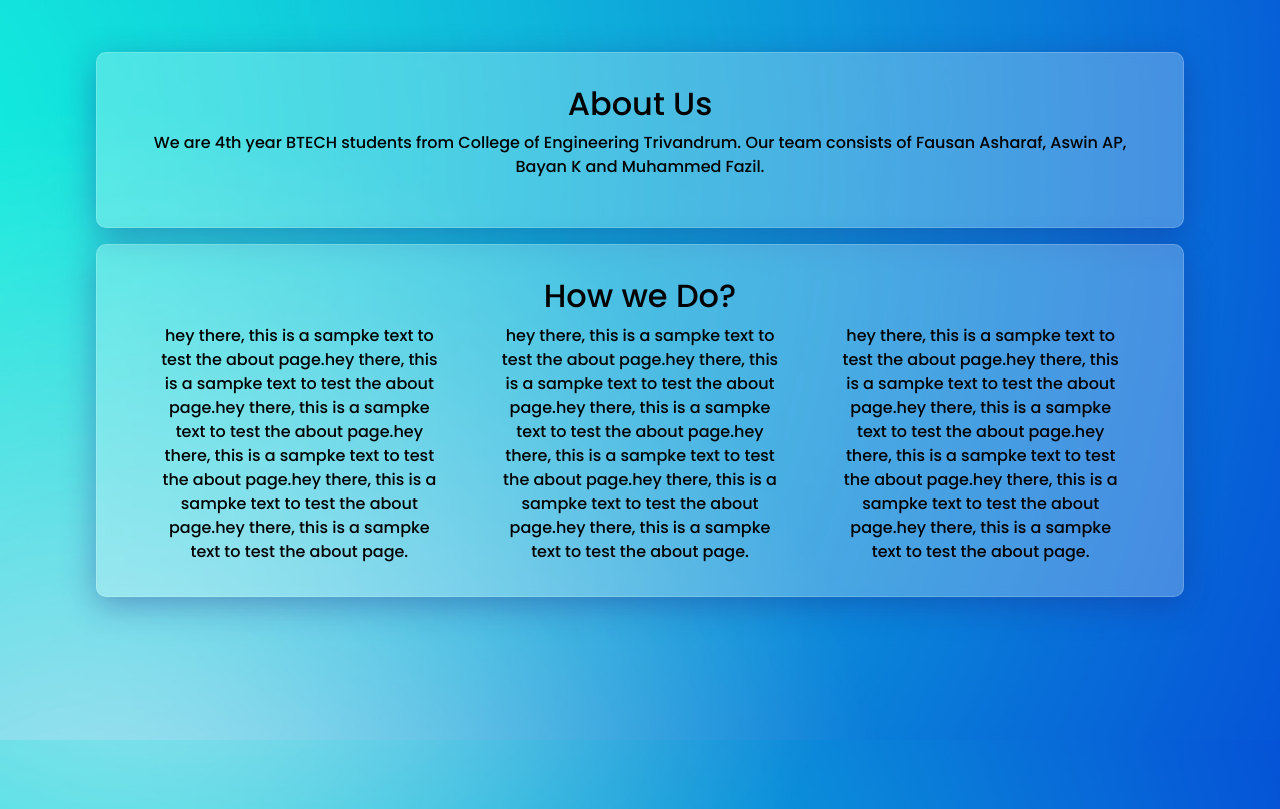
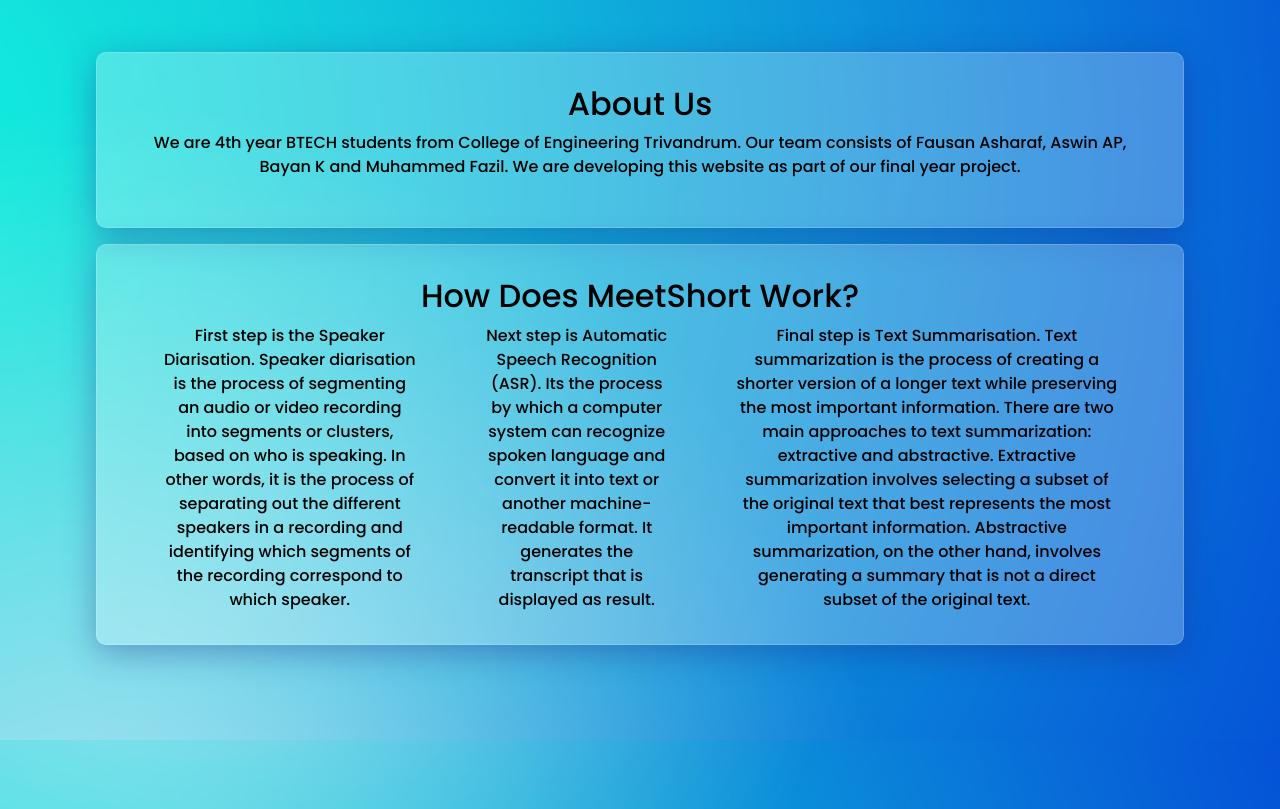
Before and after one commit to aswinap13/MeetShort, a React (Create React App) app: page / in a window 1280 px wide. Shown: the part 860-1669 px from the top of the page. Built offline with nearby package versions, Linux system fonts and the light colour scheme; the HTML template or start-up script is replaced by a standard one.

Commit message:
Added content

```diff
--- a/src/pages/About.js
+++ b/src/pages/About.js
@@ -4,7 +4,7 @@
   return (
     <div className='aboutus'>
       <h2>About Us</h2>
-      <p>We are 4th year BTECH students from College of Engineering Trivandrum. Our team consists of Fausan Asharaf, Aswin AP, Bayan K and Muhammed Fazil.</p>
+      <p>We are 4th year BTECH students from College of Engineering Trivandrum. Our team consists of Fausan Asharaf, Aswin AP, Bayan K and Muhammed Fazil. We are developing this website as part of our final year project.</p>
     </div>
   )
 }
--- a/src/pages/HomePage.jsx
+++ b/src/pages/HomePage.jsx
@@ -14,7 +14,7 @@
       <NavigationBar/>
         <div className="meetshort">
             <h1>Meeting Summarizer</h1>
-            <p>Summarize you meetings in one click. Just provide the audio of your meeting. Then wait and watch the magic.</p>
+            <p>Summarize you meetings in one click. Just provide the audio of your meeting and number of speakers (optional). Then wait and watch the magic. You can get transcript and 2 types of summaries from the audio.</p>
             <button className='btn-start' onClick={() => setVisible(!visible)}>Get Started<i class='fas fa-angle-double-right'></i></button>
         </div>
         {!visible && <Upload setVisible={setVisible} visible={visible} setEsummary={setEsummary} setTranscript={setTranscript}/>}
--- a/src/pages/How.js
+++ b/src/pages/How.js
@@ -4,23 +4,15 @@
 function how() {
   return (
     <div className='how'>
-      <h2>How we Do?</h2>
+      <h2>How Does MeetShort Work?</h2>
       <div className='howcontent'>
-      <p>hey there, this is a sampke text to test the about page.hey there,
-        this is a sampke text to test the about page.hey there, this is a sampke text to test the
-        about page.hey there, this is a sampke text to test the about page.hey there,
-        this is a sampke text to test the about page.hey there, this is a sampke text to test the
-        about page.</p>
-        <p>hey there, this is a sampke text to test the about page.hey there,
-        this is a sampke text to test the about page.hey there, this is a sampke text to test the
-        about page.hey there, this is a sampke text to test the about page.hey there,
-        this is a sampke text to test the about page.hey there, this is a sampke text to test the
-        about page.</p>
-        <p>hey there, this is a sampke text to test the about page.hey there,
-        this is a sampke text to test the about page.hey there, this is a sampke text to test the
-        about page.hey there, this is a sampke text to test the about page.hey there,
-        this is a sampke text to test the about page.hey there, this is a sampke text to test the
-        about page.</p>
+      <p>First step is the Speaker Diarisation. Speaker diarisation
+        is the process of segmenting an audio or video recording into segments or clusters,
+        based on who is speaking. In other words, it is the process of separating out the
+        different speakers in a recording and identifying which segments of the recording
+        correspond to which speaker.</p>
+        <p>Next step is Automatic Speech Recognition (ASR). Its the process by which a computer system can recognize spoken language and convert it into text or another machine-readable format. It generates the transcript that is displayed as result.</p>
+        <p>Final step is Text Summarisation. Text summarization is the process of creating a shorter version of a longer text while preserving the most important information. There are two main approaches to text summarization: extractive and abstractive. Extractive summarization involves selecting a subset of the original text that best represents the most important information. Abstractive summarization, on the other hand, involves generating a summary that is not a direct subset of the original text.</p>
       </div>
     </div>
   )
```
